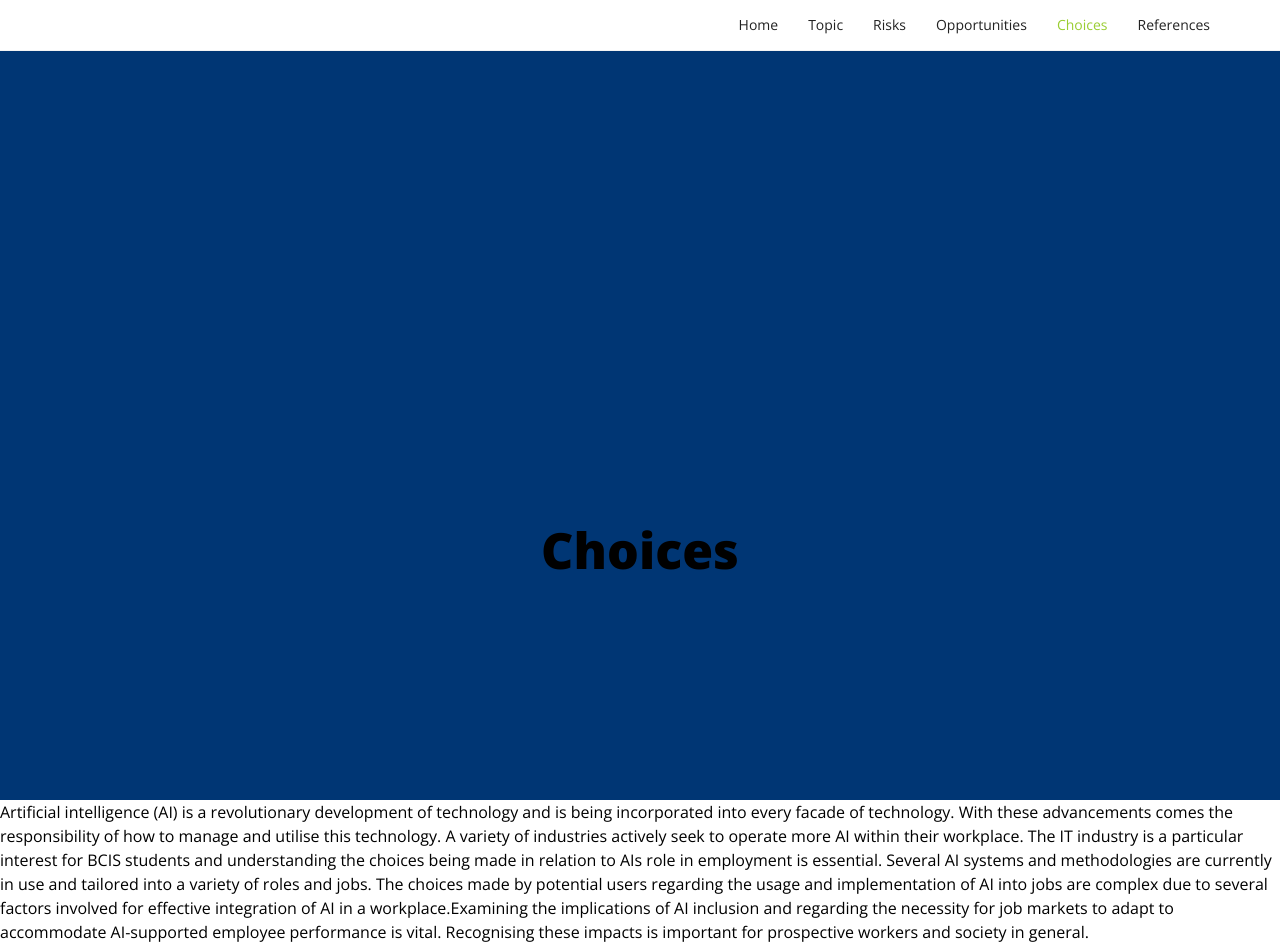
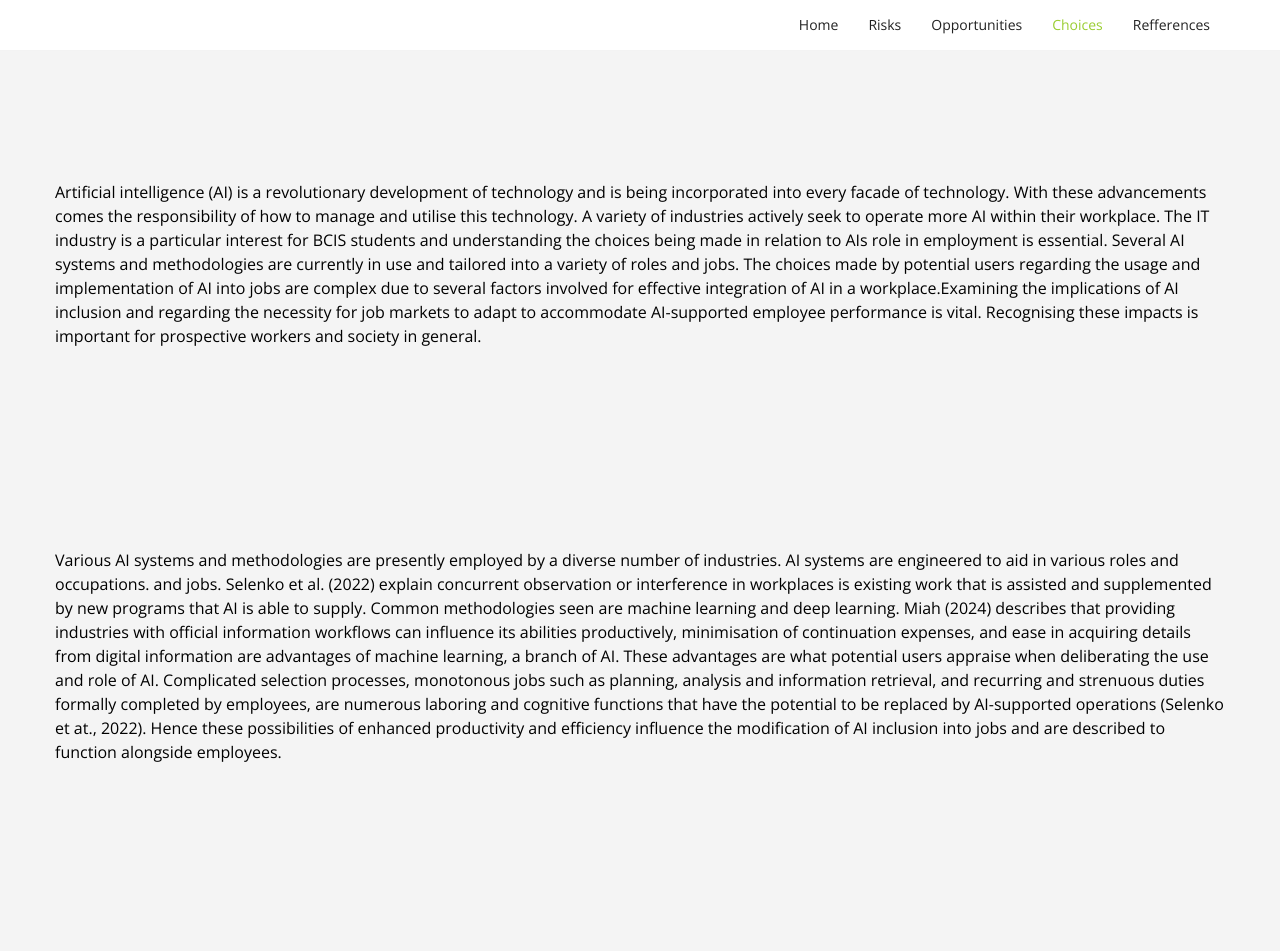
Before and after one commit to joelkuruppu/CTS, a plain HTML site: page CTS copy/Choices.html in a window 1280 px wide. Shown: the top 951 px of the page. Drawn offline with nearby package versions, Linux system fonts and the light colour scheme.

Commit message:
Update Choices.html

```diff
--- a/CTS copy/Choices.html
+++ b/CTS copy/Choices.html
@@ -35,9 +35,6 @@
                         <a href="index.html">Home</a>
                     </li>
                     <li>
-                        <a href="topic.html">Topic</a>
-                    </li>
-                    <li>
                         <a href="risk.html">Risks</a>
                     </li>
 					<li>
@@ -47,7 +44,7 @@
                         <a href="Choices.html">Choices</a>
                     </li>
                     <li >
-                        <a href="References.html">References</a>
+                        <a href="Refferences.html">Refferences</a>
                     </li>
                 </ul>
 
@@ -56,34 +53,51 @@
     </nav>
 
 	<!-- Header -->
-    <header>
-        <div class="header-content">
-            <div class="header-content-inner">
-                <h1>Choices</h1>
-            </div>
-        </div>
-    </header>
+    <main id="main">
+        <!-- Section for Start of Page -->
+
+        <!-- Section for Start of About what it is -->
+        <section id=about class=about>
+          <div class=container data-aos=fade-up data-aos-delay=100>
+          <div class="row align-items-xl-center gy-5">
+          <div class="col-xl-6 content">
+          <br>
           <p>Artificial intelligence (AI) is a revolutionary development of technology and is being incorporated into every facade of technology. With these advancements comes the responsibility of how to manage and utilise this technology. A variety of industries actively seek to operate more AI within their workplace.
             The IT industry is a particular interest for BCIS students and understanding the choices being made in relation to AIs role in employment is essential. Several AI systems and methodologies are currently in use and tailored into a variety of roles and jobs. The choices made by potential users regarding the usage
             and implementation of AI into jobs are complex due to several factors involved for effective integration of AI in a workplace.Examining the implications of AI inclusion and regarding the necessity for job markets to adapt to accommodate AI-supported employee performance is vital.
-	Recognising these impacts is important for prospective workers and society in general.</p>
+            Recognising these impacts is important for prospective workers and society in general.
 
+          </div>
+          <div class="col-xl-6 content">
           <p>Various AI systems and methodologies are presently employed by a diverse number of industries. AI systems are engineered to aid in various roles and occupations. and jobs. Selenko et al. (2022) explain concurrent observation or interference in workplaces is existing work that is assisted and supplemented by new programs that AI is able to supply.
             Common methodologies seen are machine learning and deep learning. Miah (2024) describes that providing industries with official information workflows can influence its abilities productively, minimisation of continuation expenses, and ease in acquiring details from digital information are advantages of machine learning, a branch of AI.
             These advantages are what potential users appraise when deliberating the use and role of AI. Complicated selection processes, monotonous jobs such as planning, analysis and information retrieval, and recurring and strenuous duties formally completed by employees, are numerous laboring and cognitive functions that have the potential to be replaced by
-	AI-supported operations (Selenko et at., 2022). Hence these possibilities of enhanced productivity and efficiency influence the modification of AI inclusion into jobs and are described to function alongside employees. </p>
+            AI-supported operations (Selenko et at., 2022). Hence these possibilities of enhanced productivity and efficiency influence the modification of AI inclusion into jobs and are described to function alongside employees.</p>
 
+          </div>
+
+          <div class="col-xl-6 content">
+            <br>
             <p>The decisions prospective users determine for usage and implementation of AI into jobs can be complex and multilayered, furthermore several factors for effective integration of AI in a workplace must be considered. Investment in apprehension of AI learning, guaranteed data condition, data handling problems necessitating
                 cooperation with AI providers and the shortage of AI specialists are obstacles to be mitigated (Miah, 2024). As a result of this, companies and employers would need to plan accordingly for AI inclusion as well as factor in employee skill sets and the foundations needed for AI usage. Implementing this technology
                 changes the priority of skills and expertise and so will affect the job market. This brings forward the fact that a workplace and its system would require preparation for AI assimilation first. AI brings many innovations and in contrast, many fears of job displacement, loss, and unsure futures.
                 Bankins et al. (2024) state that through deliberate and practical cooperation between personal and technology will the productiveness and effectiveness of AI be understood.Companies in the IT industry would have this understanding as well as understand the importance of cooperation; however, for a wider perspective,
                 thoughtful consideration for generating a worker-AI partnership to lessen fears of AI replacement and instead approach AI as an assistant. Advancement in employment, utilisation of skills, payment increase and developed work procedures are produced when AI is enacted to generate new worker jobs or help workers (Bankins et at., 2024).
-	Thus, how AI is approached and designed will influence the effectiveness of AI in occupations. Furthermore, the implication of AI in a workplace will significantly reshape the job market to accommodate AI.</p>
+                Thus, how AI is approached and designed will influence the effectiveness of AI in occupations. Furthermore, the implication of AI in a workplace will significantly reshape the job market to accommodate AI.
+            </div>
 
+            <div class="col-xl-6 content">
+                <br>
                 <p>Discussing the implications of incorporating AI and the necessity for job markets to adapt to AI-enhanced employee performance is crucial. Understanding these effects is important for future workers and society. Considering the rising demand for more AI involvement in various industries, adjustments in employability capability are expected.
                     Poba-Nzaou et al (2021) claim that higher-order Intellectual and socioemotional adeptness, modern and computer technologies expertise are anticipated to be favored towards. Realising this trend will enable students and the future workforce to anticipate and prepare for this effect in the job market. Poba-Nzaou et al (2021) conclude that corporations,
                     governments and educational institutions need to be driven in the pursuit for global answers as the uncontrollable behavior of AI in occupations is unprecedented and Tschang and Almirall (2021) comment that a necessity will arise for policy to secure careers for sustainable sources of income if AI-induced mechanisation substitutes increasingly more work,
-	and majority of the remaining work is condensed into small-scale, greatly technical personnel. Both statements could also be said that these institutions and corporations have a responsibility to guide AI adaptation in a direction that promotes AI literacy and education to society and into a path that prioritises ethical and equitable AI implementation. </p>
+                    and majority of the remaining work is condensed into small-scale, greatly technical personnel. Both statements could also be said that these institutions and corporations have a responsibility to guide AI adaptation in a direction that promotes AI literacy and education to society and into a path that prioritises ethical and equitable AI implementation.
+                </div>
+
+          </div>
+          </div>
+
+      </main>
 
 	<!-- Intro Section -->
 
```
Lines whose indentation alone changed are shown as unchanged.
